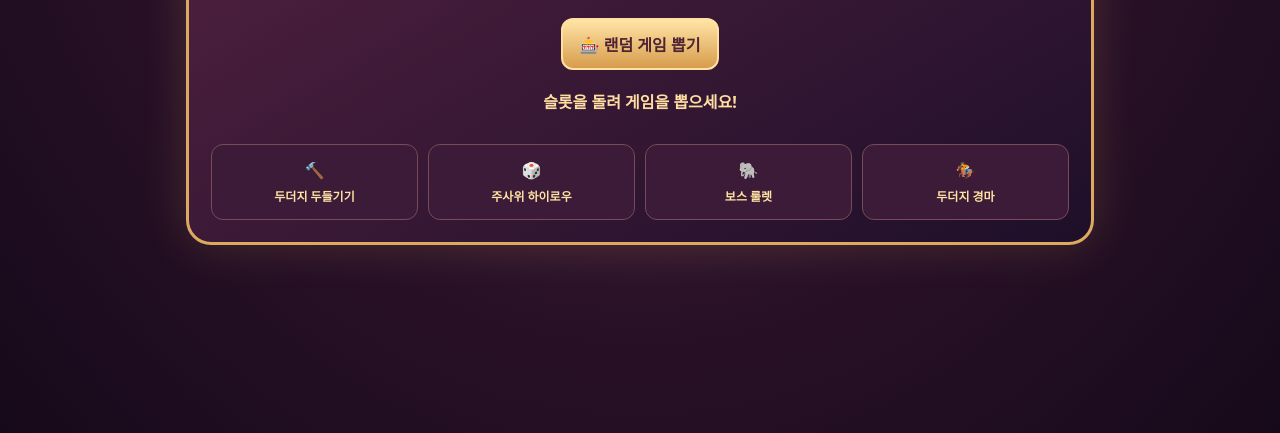
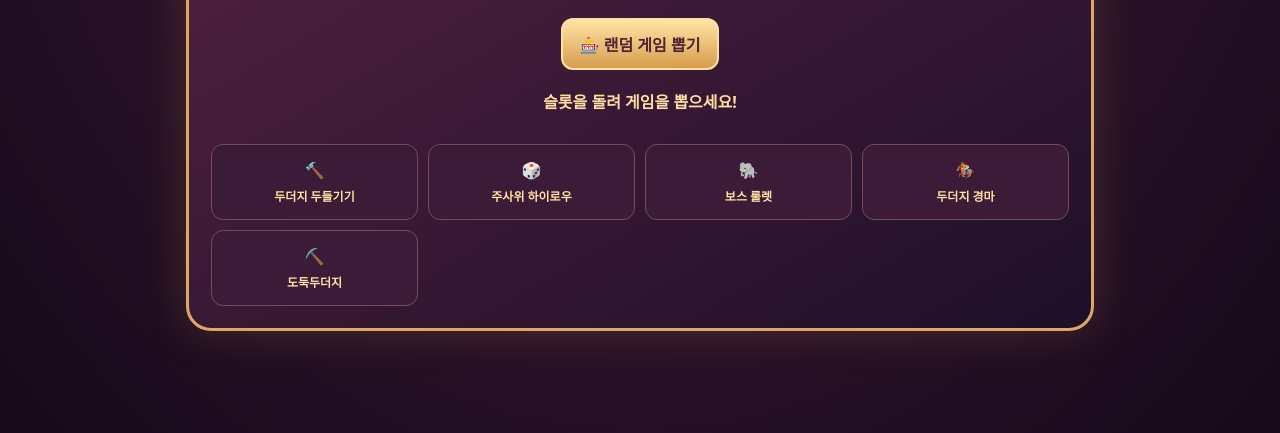
Before and after one commit to ktheather/molemall, a plain HTML site: page arcade/index.html in a window 1280 px wide. Shown: the part 367-800 px from the top of the page. Drawn offline with Linux system fonts and the light colour scheme.

Commit message:
Integrate mole thief as fifth arcade game

```diff
--- a/arcade/index.html
+++ b/arcade/index.html
@@ -1 +1 @@
-<!doctype html><html lang="ko"><head><meta charset="utf-8"><meta name="viewport" content="width=device-width,initial-scale=1"><title>PLUSH ARCADE | 두더지몰</title><link rel="stylesheet" href="/arcade/style.css"></head><body><header><a href="/">← 카지노 로비</a><h1>🎰 PLUSH ARCADE</h1><a href="/cards/">카드 사전</a></header><main><section class="machine"><h2>🎰 랜덤 미니게임</h2><p>한 판 10~40초! 네 가지 게임 중 하나를 무작위로 뽑아 승부하세요.</p><div class="reels"><span>🔨</span><span>🎲</span><span>🏇</span></div><button id="spin">🎰 랜덤 게임 뽑기</button><div id="status" role="status" aria-live="polite">슬롯을 돌려 게임을 뽑으세요!</div><section id="game" hidden></section><section id="result" hidden><h2 id="outcome"></h2><p id="details"></p><button id="next">다음 판 뽑기</button> <a href="/">로비로</a></section><aside class="types"><div>🔨<b>두더지 두들기기</b></div><div>🎲<b>주사위 하이로우</b></div><div>🐘<b>보스 룰렛</b></div><div>🏇<b>두더지 경마</b></div></aside></section></main><script src="/arcade/game.js"></script></body></html>
+<!doctype html><html lang="ko"><head><meta charset="utf-8"><meta name="viewport" content="width=device-width,initial-scale=1"><title>PLUSH ARCADE | 두더지몰</title><link rel="stylesheet" href="/arcade/style.css"></head><body><header><a href="/">← 카지노 로비</a><h1>🎰 PLUSH ARCADE</h1><a href="/cards/">카드 사전</a></header><main><section class="machine"><h2>🎰 랜덤 미니게임</h2><p>한 판 최대 60초! 다섯 가지 게임 중 하나를 무작위로 뽑아 승부하세요.</p><div class="reels"><span>🔨</span><span>🎲</span><span>🏇</span></div><button id="spin">🎰 랜덤 게임 뽑기</button><div id="status" role="status" aria-live="polite">슬롯을 돌려 게임을 뽑으세요!</div><section id="game" hidden></section><section id="result" hidden><h2 id="outcome"></h2><p id="details"></p><button id="next">다음 판 뽑기</button> <a href="/">로비로</a></section><aside class="types"><div>🔨<b>두더지 두들기기</b></div><div>🎲<b>주사위 하이로우</b></div><div>🐘<b>보스 룰렛</b></div><div>🏇<b>두더지 경마</b></div><div>⛏️<b>도둑두더지</b></div></aside></section></main><script src="/arcade/thief.js"></script><script src="/arcade/game.js"></script></body></html>
```
